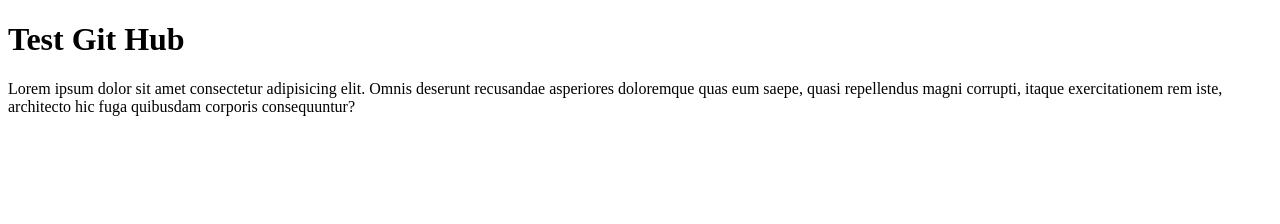
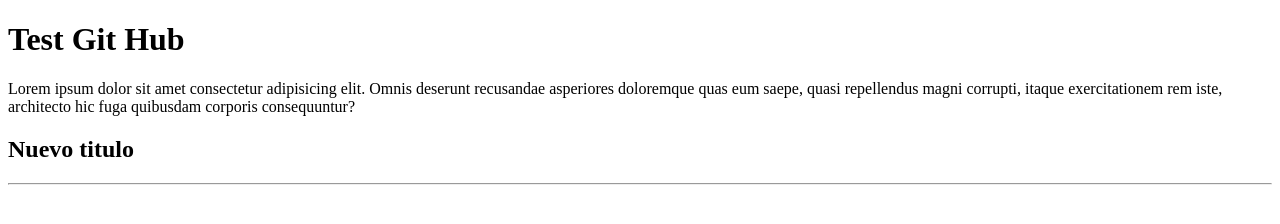
Before and after one commit to mitsukil16/firs_repository, a plain HTML site: page index.html in a window 1280 px wide. Drawn offline with Linux system fonts and the light colour scheme.

Commit message:
Agregue un nuevo titulo

```diff
--- a/index.html
+++ b/index.html
@@ -8,5 +8,7 @@
 <body>
     <h1>Test Git Hub</h1>
     <p>Lorem ipsum dolor sit amet consectetur adipisicing elit. Omnis deserunt recusandae asperiores doloremque quas eum saepe, quasi repellendus magni corrupti, itaque exercitationem rem iste, architecto hic fuga quibusdam corporis consequuntur?</p>
+    <h2>Nuevo titulo</h2>
+    <hr>
 </body>
 </html>
```
